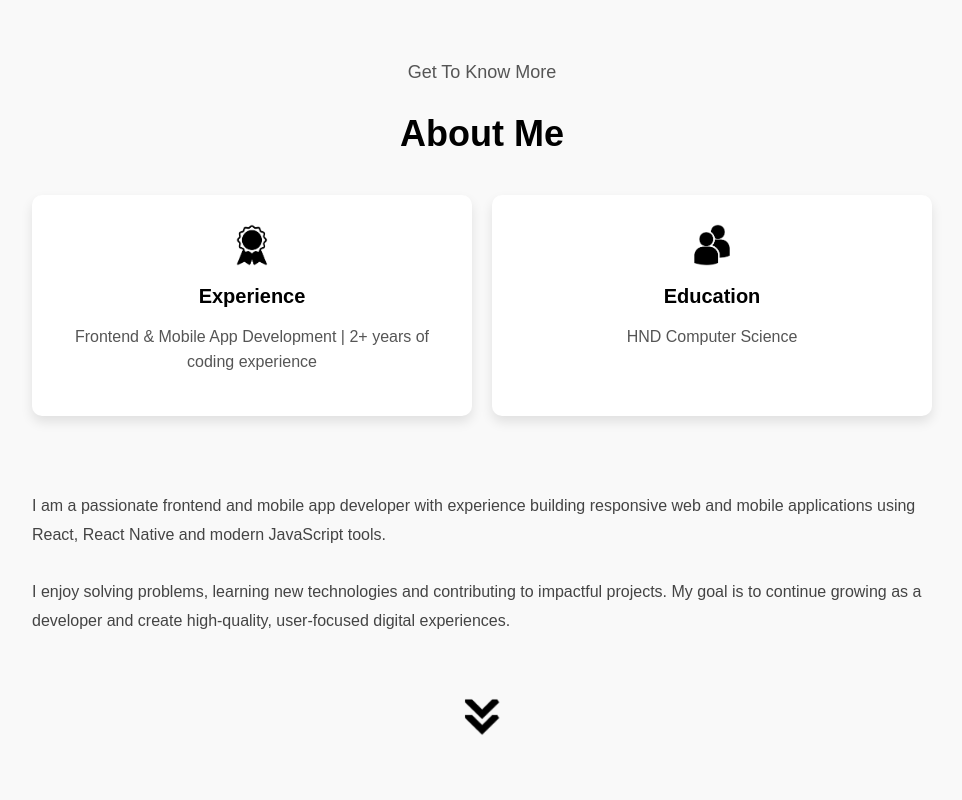
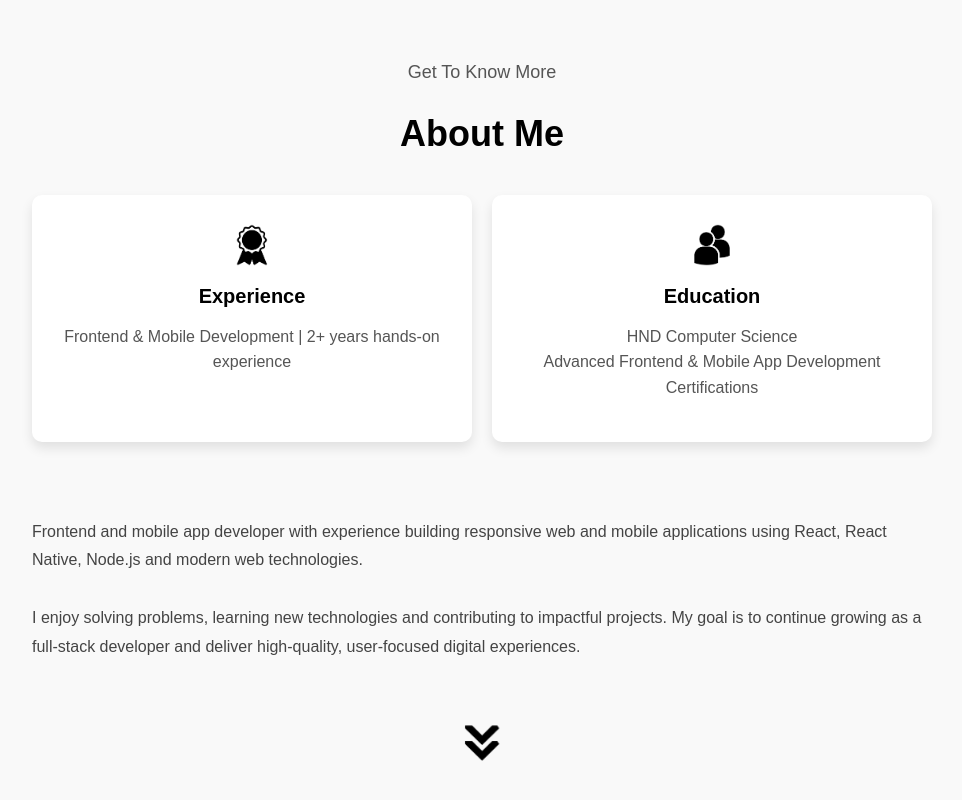
Before and after one commit to MisturaDev/my-portfolio, a React (Vite) app: page / in a window 1280 px wide. Shown: the part 556-1356 px from the top of the page, without its empty margins (158-1120 px from the left). Built offline with nearby package versions, Linux system fonts and the light colour scheme.

Commit message:
refactor: polish About section and improve education wording

```diff
--- a/src/components/About.jsx
+++ b/src/components/About.jsx
@@ -30,7 +30,7 @@ const About = () => {
                 className="icon"
               />
               <h3>Experience</h3>
-              <p>Frontend & Mobile App Development | 2+ years of coding experience</p>
+              <p>Frontend & Mobile Development | 2+ years hands-on experience</p>
             </div>
 
             <div className="details-container">
@@ -40,15 +40,18 @@ const About = () => {
                 className="icon"
               />
               <h3>Education</h3>
-              <p>HND Computer Science</p>
+              <p>
+                 HND Computer Science <br />
+                 Advanced Frontend & Mobile App Development Certifications
+              </p>
             </div>
           </div>
 
           <div className="text-container">
             <p>
-              I am a passionate frontend and mobile app developer with experience building responsive web and mobile applications using React, React Native and modern JavaScript tools.
+              Frontend and mobile app developer with experience building responsive web and mobile applications using React, React Native, Node.js and modern web technologies.
               <br /><br />
-              I enjoy solving problems, learning new technologies and contributing to impactful projects. My goal is to continue growing as a developer and create high-quality, user-focused digital experiences.
+              I enjoy solving problems, learning new technologies and contributing to impactful projects. My goal is to continue growing as a full-stack developer and deliver high-quality, user-focused digital experiences.
             </p>
           </div>
         </div>
```
